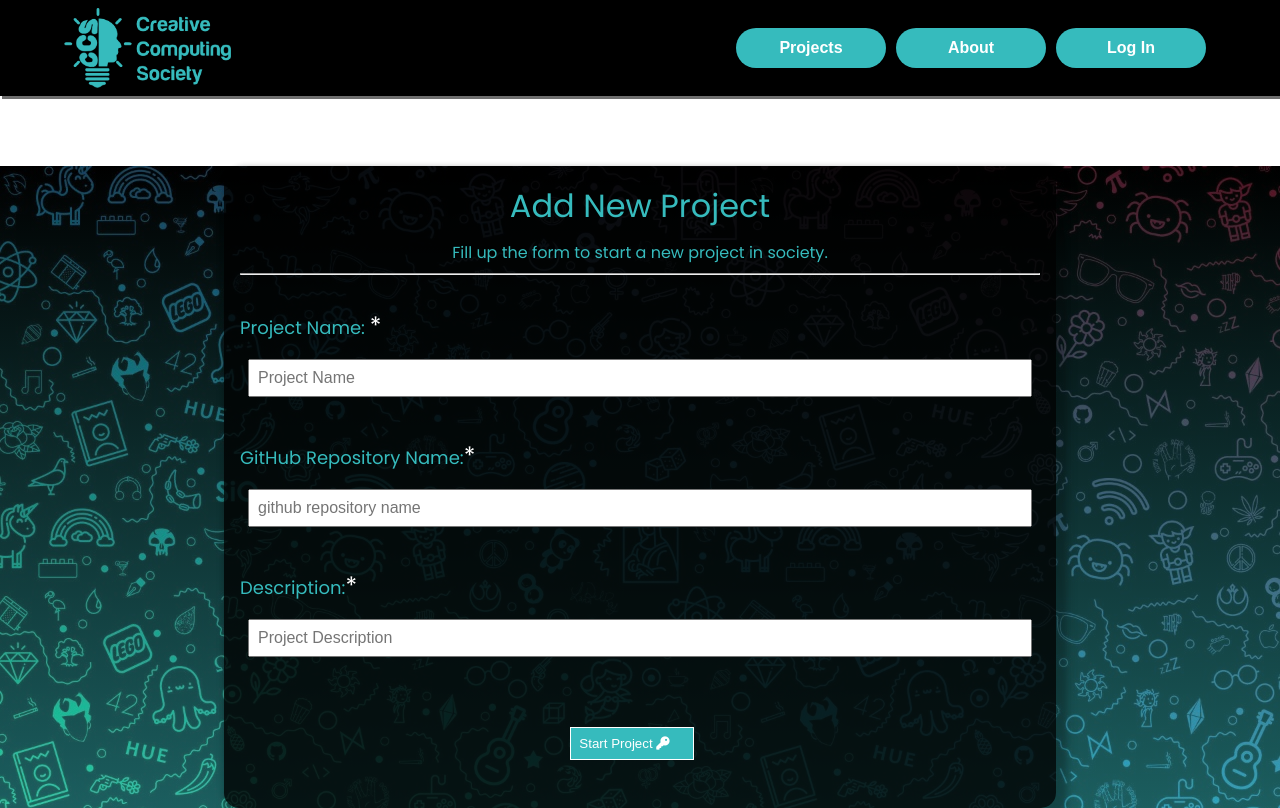
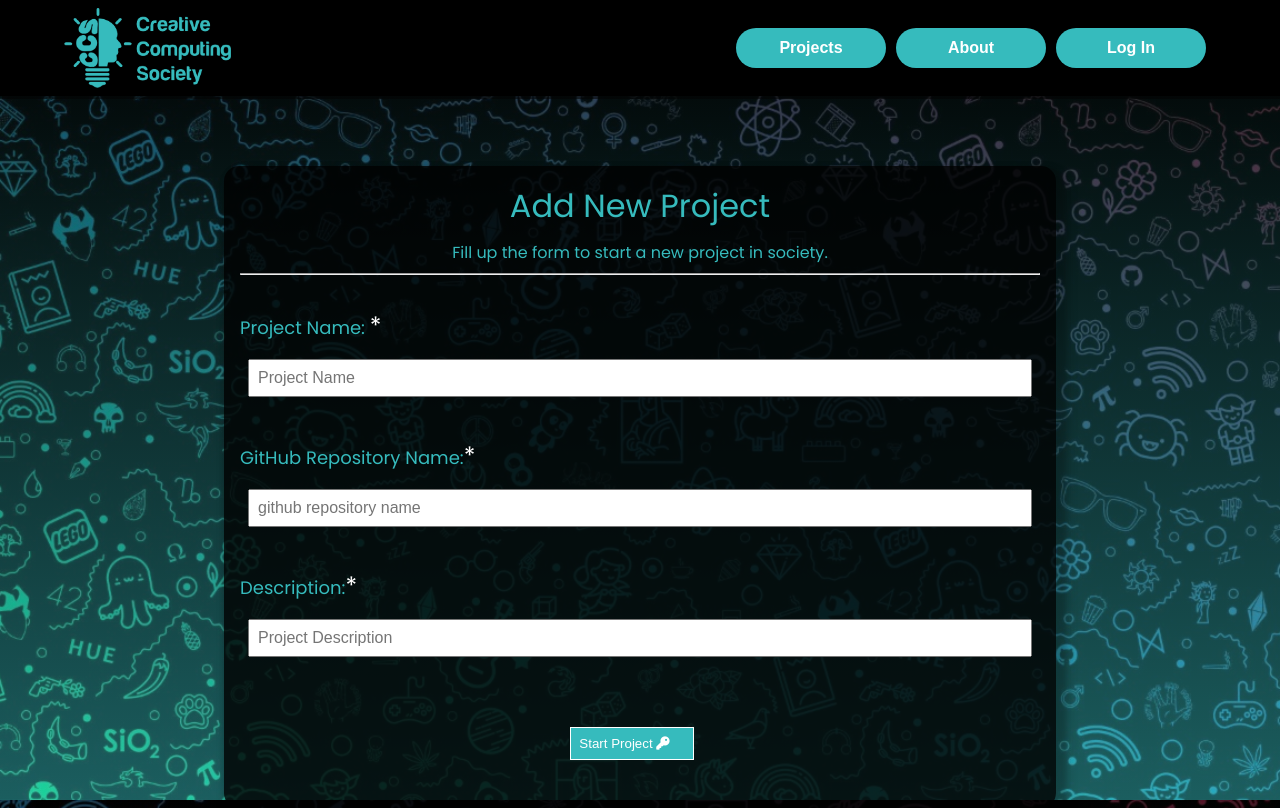
Before and after one commit to akarsh911/TaskManager-CCS, a PHP site: page /html/add_new_project.html in a window 1280 px wide. Run offline with PHP 8.4, Linux system fonts and the light colour scheme; some libraries are stand-ins or nearby versions.

Commit message:
some chnages

```diff
--- a/css/project.css
+++ b/css/project.css
@@ -2,7 +2,14 @@
 
 body {
     font-family: 'Poppins', sans-serif;
-    overflow-x: hidden;
+    height: 100vh;
+    display: flex;
+    justify-content: center;
+    align-items: center;
+    background-image: linear-gradient(0deg, rgba(54, 187, 189, 0.5), rgba(0, 0, 0, 0.5)), url('../media/bg1.jpg');
+    background-size: cover;
+    background-position: center center;
+    background-attachment: fixed;
 }
 
 h1 {
@@ -23,9 +30,7 @@ h1 {
 
 .project {
     text-align: center;
-    background-image: linear-gradient(0deg, rgba(54, 187, 189, 0.5), rgba(0, 0, 0, 0.5)), url('../media/bg1.jpg');
-    background-repeat: no-repeat;
-    background-size: cover;
+
     min-height: calc(100vh - 158px);
 }
 
```
Also changed, not shown: css/login_page.css (+8 -8 lines), css/register_page.css (+4 -4 lines).
